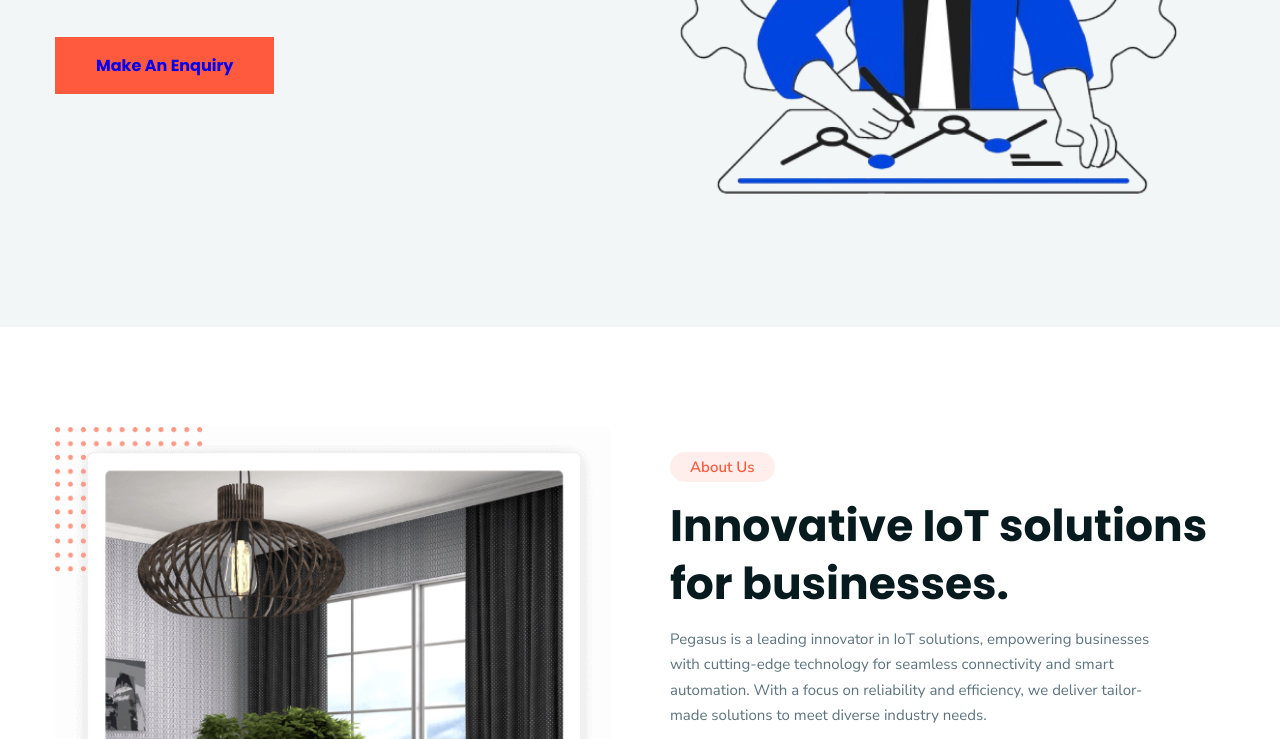
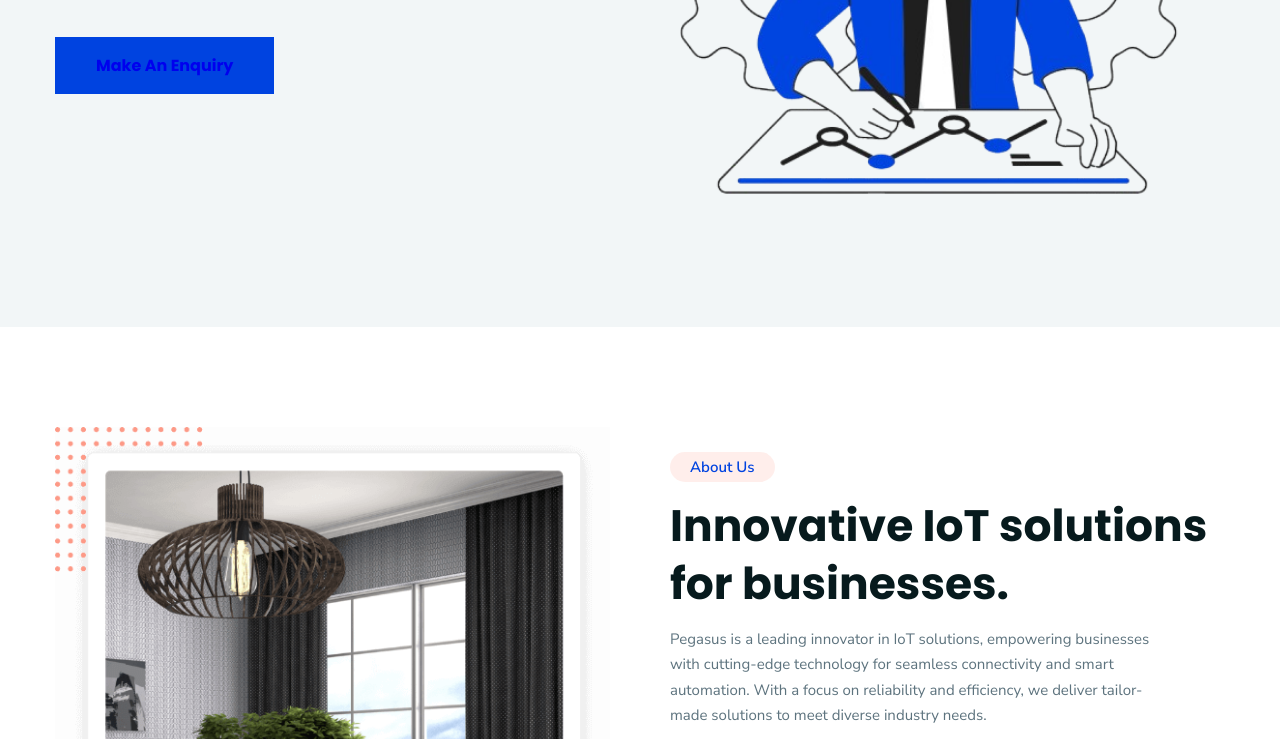
Before and after one commit to pegasus-automation/Pegasus-Automation, a plain HTML site: page index.html in a window 1280 px wide. Shown: the part 514-1253 px from the top of the page. Drawn offline with nearby package versions, Linux system fonts and the light colour scheme.

Commit message:
Update style.css

```diff
--- a/assets/css/style.css
+++ b/assets/css/style.css
@@ -25,7 +25,7 @@
   --raisin-black-1: hsl(227, 29%, 13%);
   --raisin-black-2: hsl(229, 17%, 19%);
   --yellow-green: hsl(89, 72%, 45%);
-  --orange-soda: hsl(9, 100%, 62%);
+  --orange-soda: hsl(222, 100%, 44%);
   --cultured-1: hsl(0, 0%, 93%);
   --cultured-2: hsl(192, 24%, 96%);
   --misty-rose: hsl(7, 56%, 91%);
```
